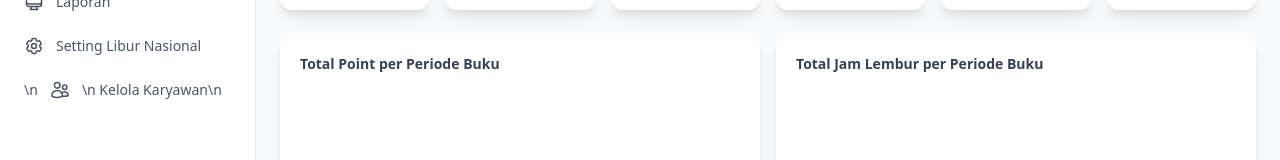
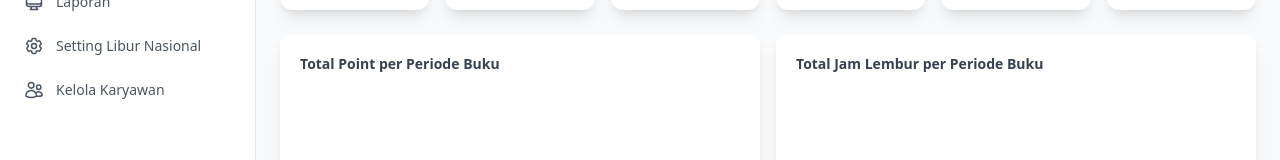
Before and after one commit to widi-ggc/lemburpn, a plain HTML site: page dashboard.html in a window 1280 px wide. Shown: the part 186-346 px from the top of the page. Drawn offline with nearby package versions, Linux system fonts and the light colour scheme; no server answers.

Commit message:
Add files via upload

```diff
--- a/dashboard.html
+++ b/dashboard.html
@@ -71,7 +71,10 @@
           <svg class="w-5 h-5" fill="none" viewBox="0 0 24 24" stroke="currentColor" stroke-width="1.8"><path stroke-linecap="round" stroke-linejoin="round" d="M9.594 3.94c.09-.542.56-.94 1.11-.94h2.593c.55 0 1.02.398 1.11.94l.213 1.281c.063.374.313.686.645.87.074.04.147.083.22.127.325.196.72.257 1.075.124l1.217-.456a1.125 1.125 0 011.37.49l1.296 2.247a1.125 1.125 0 01-.26 1.431l-1.003.827c-.293.24-.438.613-.431.992a6.759 6.759 0 010 .255c-.007.378.138.75.43.99l1.005.828c.424.35.534.955.26 1.43l-1.298 2.247a1.125 1.125 0 01-1.369.491l-1.217-.456c-.355-.133-.75-.072-1.076.124a6.57 6.57 0 01-.22.128c-.331.183-.581.495-.644.869l-.213 1.28c-.09.543-.56.941-1.11.941h-2.594c-.55 0-1.02-.398-1.11-.94l-.213-1.281c-.062-.374-.312-.686-.644-.87a6.52 6.52 0 01-.22-.127c-.325-.196-.72-.257-1.076-.124l-1.217.456a1.125 1.125 0 01-1.369-.49l-1.297-2.247a1.125 1.125 0 01.26-1.431l1.004-.827c.292-.24.437-.613.43-.992a6.932 6.932 0 010-.255c.007-.378-.138-.75-.43-.99l-1.004-.828a1.125 1.125 0 01-.26-1.43l1.297-2.247a1.125 1.125 0 011.37-.491l1.216.456c.356.133.751.072 1.076-.124.072-.044.146-.087.22-.128.332-.183.582-.495.644-.869l.214-1.281z" /><path stroke-linecap="round" stroke-linejoin="round" d="M15 12a3 3 0 11-6 0 3 3 0 016 0z" /></svg>
           Setting Libur Nasional
         </a>
-        <a href="karyawan.html" class="flex items-center gap-3 px-3 py-2.5 rounded-lg text-sm font-medium text-gray-600 dark:text-gray-300 hover:bg-gray-50 dark:hover:bg-gray-700">\n          <svg class="w-5 h-5" fill="none" viewBox="0 0 24 24" stroke="currentColor" stroke-width="1.8"><path stroke-linecap="round" stroke-linejoin="round" d="M15 19.128a9.38 9.38 0 002.625.372 9.337 9.337 0 004.121-.952 4.125 4.125 0 00-7.533-2.493M15 19.128v-.003c0-1.113-.285-2.16-.786-3.07M15 19.128v.106A12.318 12.318 0 018.624 21c-2.331 0-4.512-.645-6.374-1.766l-.001-.109a6.375 6.375 0 0111.964-3.07M12 6.375a3.375 3.375 0 11-6.75 0 3.375 3.375 0 016.75 0zm8.25 2.25a2.625 2.625 0 11-5.25 0 2.625 2.625 0 015.25 0z" /></svg>\n          Kelola Karyawan\n        </a>
+        <a href="karyawan.html" class="flex items-center gap-3 px-3 py-2.5 rounded-lg text-sm font-medium text-gray-600 dark:text-gray-300 hover:bg-gray-50 dark:hover:bg-gray-700">
+          <svg class="w-5 h-5" fill="none" viewBox="0 0 24 24" stroke="currentColor" stroke-width="1.8"><path stroke-linecap="round" stroke-linejoin="round" d="M15 19.128a9.38 9.38 0 002.625.372 9.337 9.337 0 004.121-.952 4.125 4.125 0 00-7.533-2.493M15 19.128v-.003c0-1.113-.285-2.16-.786-3.07M15 19.128v.106A12.318 12.318 0 018.624 21c-2.331 0-4.512-.645-6.374-1.766l-.001-.109a6.375 6.375 0 0111.964-3.07M12 6.375a3.375 3.375 0 11-6.75 0 3.375 3.375 0 016.75 0zm8.25 2.25a2.625 2.625 0 11-5.25 0 2.625 2.625 0 015.25 0z" /></svg>
+          Kelola Karyawan
+        </a>
       </nav>
 
       <div class="p-3 border-t border-gray-100 dark:border-gray-700">
```
Also changed, not shown: laporan.html (+4 -1 lines), lembur.html (+4 -1 lines), setting.html (+4 -1 lines).
